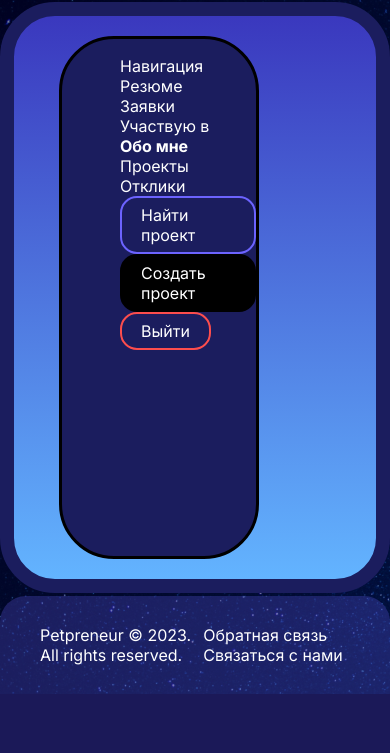
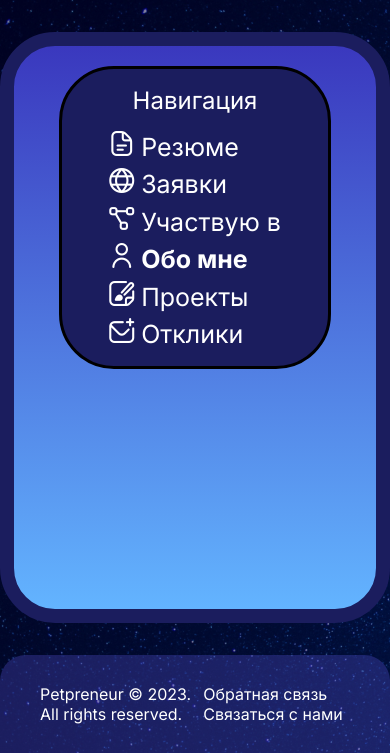
Before and after one commit to N1qro/petpreneur, a Django app: page /auth/profile/ in a window 390 px wide. Shown: the part 150-903 px from the top of the page. Before the commit the page ends 844 px from the top, so only its background shows below. Run offline with Django 4.2, Linux system fonts and the light colour scheme; the visitor is signed in with stand-in values (Sample User, id 1); some libraries are stand-ins or nearby versions.

Commit message:
+Media query and icons inside profile_base.html

```diff
--- a/petpreneur/static_dev/css/global.css
+++ b/petpreneur/static_dev/css/global.css
@@ -4,12 +4,20 @@
     box-sizing: border-box;
 }
 
-h2 {
+h2, .h2 {
     font-family: "Outfit", sans-serif;
     font-size: min(3.5vw, 3.5rem);
     font-style: normal;
     font-weight: 600;
     letter-spacing: -0.1vw;
+}
+
+h5, .h5 {
+    font-family: Inter;
+    font-size: 24px;
+    font-style: normal;
+    font-weight: 500;
+    line-height: normal;
 }
 
 body {
@@ -167,7 +143,7 @@ header > nav {
 
 .profile-container {
     display: grid;
-    grid-template-columns: minmax(200px, 1fr) 3fr;
+    grid-template-columns: minmax(240px, 1fr) 3fr;
 
     margin-block: auto;
     height: 70vh;
@@ -178,7 +154,12 @@ header > nav {
 }
 
 .profile-navigation {
-    padding: 17px 0px 17px 58px;
+    display: flex;
+    flex-direction: column;
+    align-items: center;
+    justify-content: space-between;
+
+    padding: 17px 20px;
     border-radius: 55px;
     border: 3px solid #000;
     background: #1B1D5E;
@@ -188,4 +169,32 @@ header > nav {
     display: flex;
     flex-direction: column;
     justify-content: center;
+    gap: 0.4rem;
+    font-size: 1.25rem;
 }
+
+.profile-navigation > nav:first-of-type {
+    width: fit-content;
+    font-size: 25px;
+}
+
+.profile-navigation .button {
+    align-self: center;
+}
+
+@media (max-width: 760px) {
+    .profile-container {
+        display: flex;
+        flex-direction: column;
+        flex-wrap: wrap;
+        margin-block: 2rem;
+    }
+
+    .profile-container h5 {
+        margin-bottom: 1rem;
+    }
+
+    .profile-navigation .button {
+        display: none;
+    }
+}
--- a/petpreneur/templates/base.html
+++ b/petpreneur/templates/base.html
@@ -15,6 +15,7 @@
     <link href="https://fonts.googleapis.com/css2?family=Inter:wght@300;400;700&family=Outfit:wght@300;500;700&display=swap" rel="stylesheet">
 
     <!-- CSS -->
+    <link rel='stylesheet' href='https://cdn-uicons.flaticon.com/2.0.0/uicons-regular-rounded/css/uicons-regular-rounded.css'>
     <link rel="stylesheet" href="{% static 'css/global.css' %}">
     <link rel="stylesheet" href="{% static 'css/includes.css' %}">
 </head>
--- a/petpreneur/templates/includes/header.html
+++ b/petpreneur/templates/includes/header.html
@@ -17,7 +17,7 @@
     {% else %}
         {% url "users:signup" as signup_url %}
         {% url "users:login" as login_url %}
-        <div>
+        <div class="navbar--buttons">
             {% link_button "Войти" login_url state="hovered" %}
             {% link_button "Регистрация" signup_url %}
         </div>
--- a/petpreneur/templates/users/profile_base.html
+++ b/petpreneur/templates/users/profile_base.html
@@ -5,38 +5,58 @@
 	<div class="profile-container">
 		{% with request.resolver_match.view_name as view_name %}
 		<div class="profile-navigation">
-            <p>Навигация</p>
+			<h5>Навигация</h5>
 			<nav>
+				<div>
+					<i class="fi fi-rr-document"></i>
 					<a
 						class="{% if view_name == "users:resumes" %}active{% endif %}"
 						href="{% url "users:resumes" %}"
 					>Резюме</a>
+				</div>
+				<div>
+					<i class="fi fi-rr-globe"></i>
 					<a
 						class="{% if view_name == "users:requests" %}active{% endif %}"
 						href="{% url "users:requests" %}"
 					>Заявки</a>
+				</div>
+				<div>
+					<i class="fi fi-rr-diagram-project"></i>
 					<a
 						class="{% if view_name == "users:participating" %}active{% endif %}"
 						href="{% url "users:participating" %}"
 					>Участвую в</a>
+				</div>
+				<div>
+					<i class="fi fi-rr-user"></i>
 					<a
 						class="{% if view_name == "users:profile" %}active{% endif %}"
 						href="{% url "users:profile" %}"
 					>Обо мне</a>
+				</div>
+				<div>
+					<i class="fi fi-rr-edit-alt"></i>
 					<a
 						class="{% if view_name == "users:projects" %}active{% endif %}"
 						href="{% url "users:projects" %}"
 					>Проекты</a>
+				</div>
+				<div>
+					<i class="fi fi-rr-envelope-plus"></i>
 					<a
 							class="{% if view_name == "users:recruit" %}active{% endif %}"
 							href="{% url "users:recruit" %}"
 					>Отклики</a>
+				</div>
 			</nav>
 
 			{% url "users:logout" as logout_url %}
+			<nav>
 				{% link_button "Найти проект" %}
 				{% link_button "Создать проект" color="black" state="hovered" %}
 				{% link_button "Выйти" logout_url color="red"%}
+			</nav>
 		</div>
 		{% endwith %}
 	</div>
```
Also changed, not shown: other parts of petpreneur/static_dev/css/global.css (+0 -32 lines), petpreneur/static_dev/css/includes.css (+39 -0 lines). Lines whose indentation alone changed are shown as unchanged.
